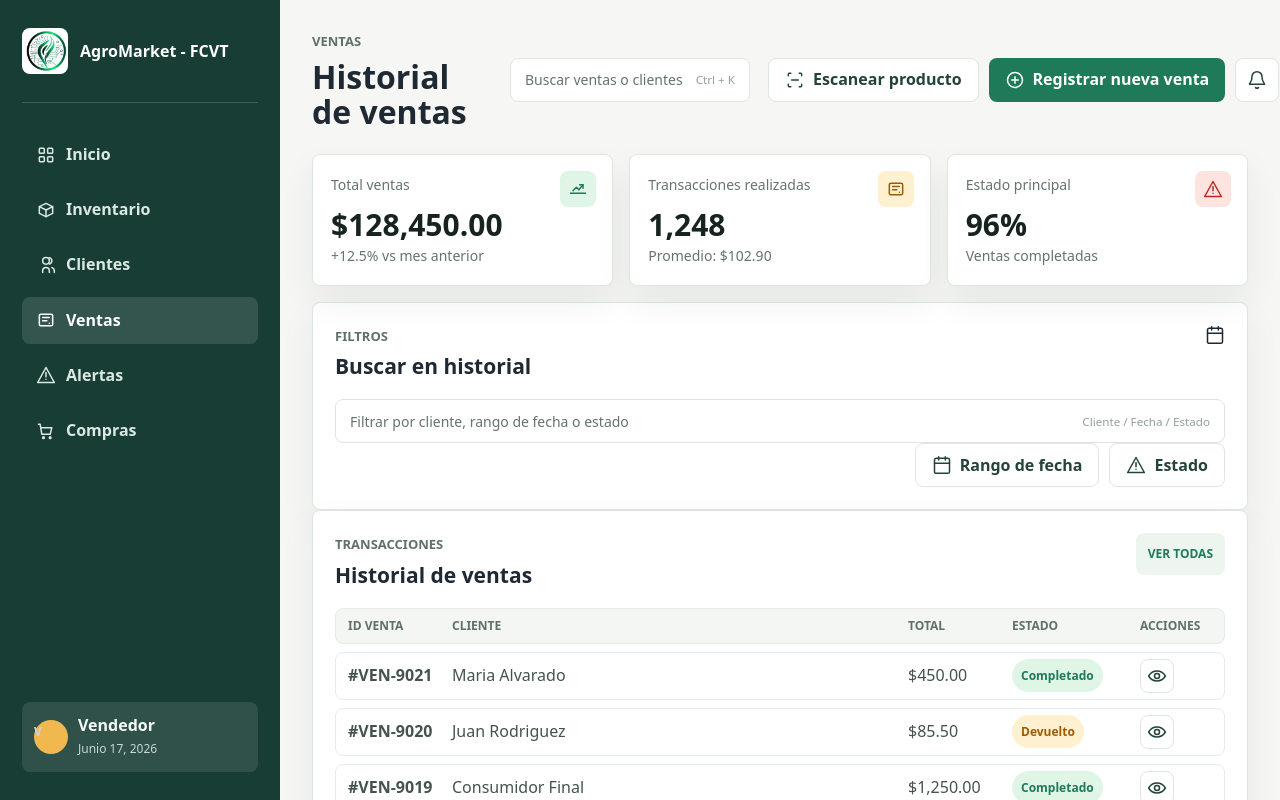
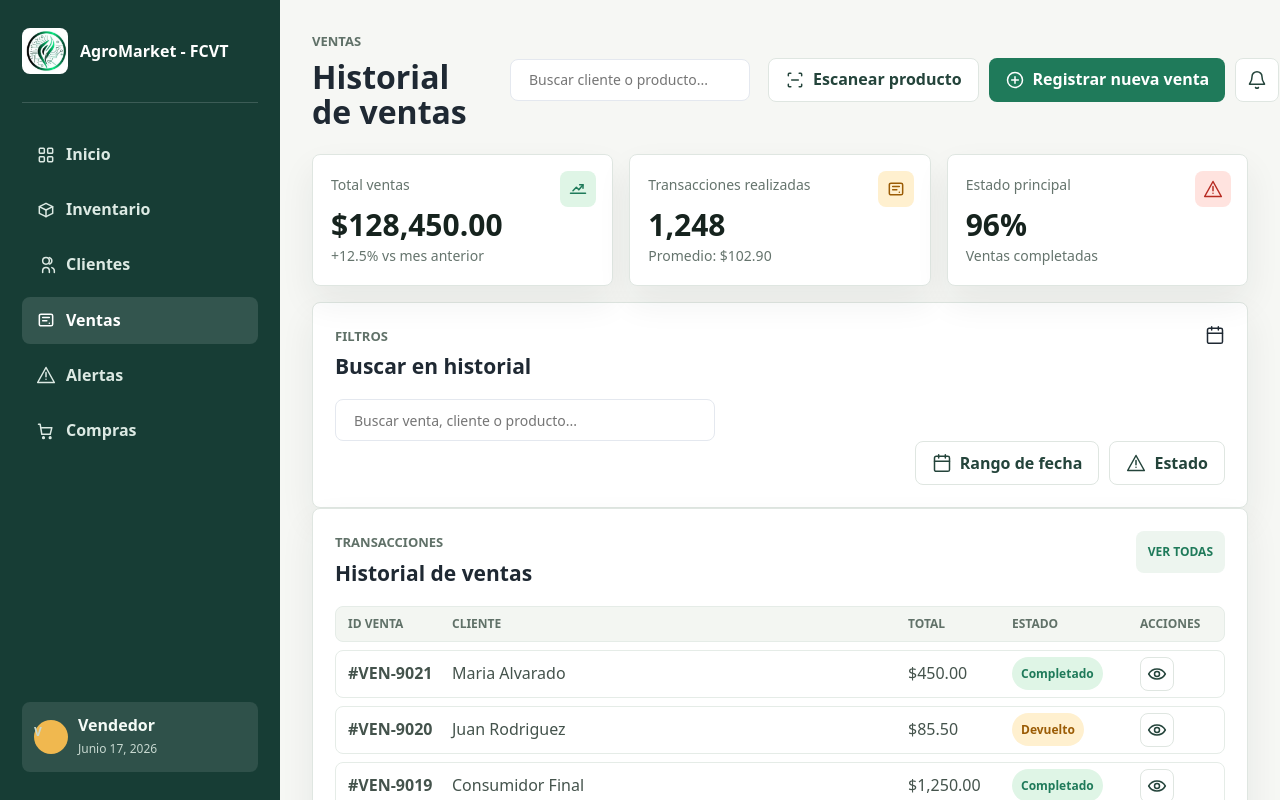
Before and after one commit to JoC1305/AgroMarket-FCVT, a React (Vite) app in the folder frontend/: page / in a window 1280 px wide. Shown: the top 800 px of the page. Built offline with nearby package versions, Linux system fonts and the light colour scheme.

Commit message:
Edición en sidebars de vendedor

```diff
--- a/frontend/src/App.css
+++ b/frontend/src/App.css
@@ -150,16 +150,25 @@
 }
 
 .seller-search {
-  min-height: 44px;
-  display: flex;
-  align-items: center;
-  justify-content: space-between;
+  width: min(380px, 100%);
+  min-height: 42px;
+  display: flex;
+  align-items: center;
   gap: 12px;
-  padding: 0 14px;
-  border: 1px solid #dfe6e1;
+  padding: 0 16px;
+  background: #ffffff;
+  border: 1px solid #e4e8ef;
   border-radius: 8px;
-  background: #ffffff;
-  color: #65746d;
+  color: #0f5137;
+}
+
+.seller-search input {
+  width: 100%;
+  border: 0;
+  outline: 0;
+  background: transparent;
+  color: #1e2a24;
+  font: inherit;
   font-size: 14px;
 }
 
--- a/frontend/src/components/vendedor_header.tsx
+++ b/frontend/src/components/vendedor_header.tsx
@@ -25,8 +25,7 @@ function Header({
       </div>
 
       <div className="seller-search">
-        <span aria-hidden="true">{searchLabel}</span>
-        <small>{searchShortcut}</small>
+        <input type="search" placeholder="Buscar cliente o producto..." aria-label="Buscar reporte o producto" />
       </div>
 
       <div className="actions seller-actions">
--- a/frontend/src/pages_vendedor/HistorialDeVentas.tsx
+++ b/frontend/src/pages_vendedor/HistorialDeVentas.tsx
@@ -97,8 +97,7 @@ function HistorialDeVentas() {
           </div>
 
           <div className="seller-search">
-            <span>Filtrar por cliente, rango de fecha o estado</span>
-            <small>Cliente / Fecha / Estado</small>
+            <input type="search" placeholder="Buscar venta, cliente o producto..." aria-label="Buscar venta,cliente o producto" />
           </div>
 
           <div className="actions">
```
